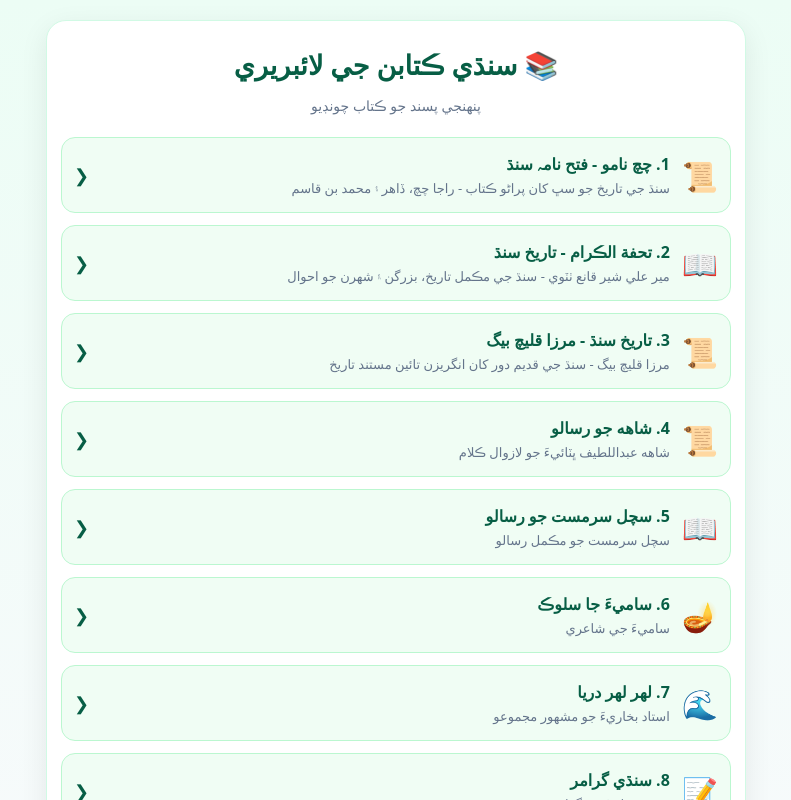
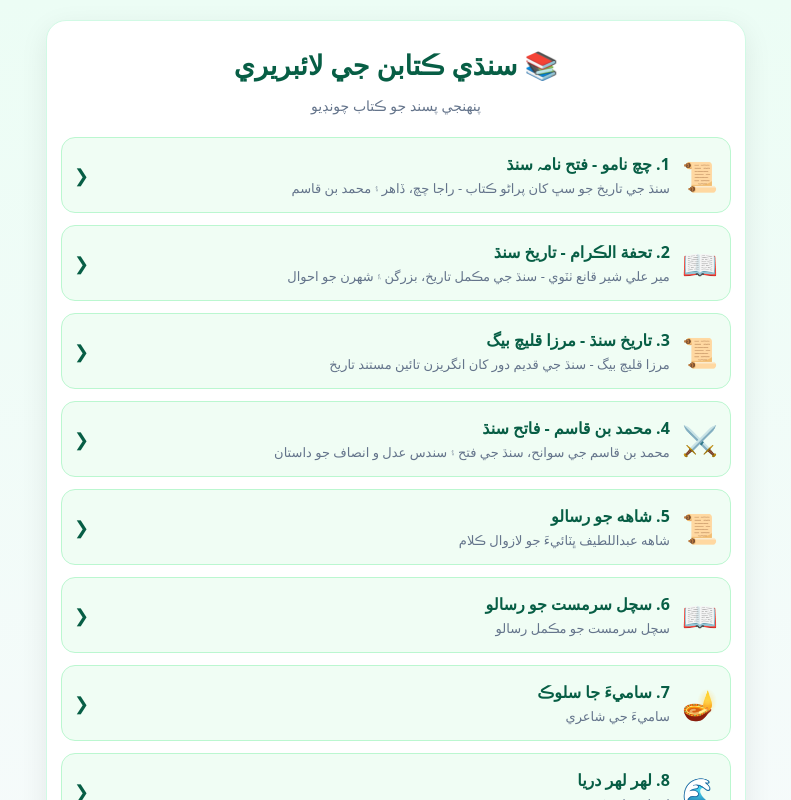
Before and after one commit to islamsolangi/sindhigpt, a Next.js app: page /app/books in a window 1280 px wide. Shown: the top 800 px of the page, without its empty margins (244-1035 px from the left). Built offline with nearby package versions, Linux system fonts and the light colour scheme.

Commit message:
Update page.tsx

```diff
--- a/app/app/books/page.tsx
+++ b/app/app/books/page.tsx
@@ -18,6 +18,12 @@ const books = [
   description: "مرزا قليچ بيگ - سنڌ جي قديم دور کان انگريزن تائين مستند تاريخ",
   icon: "📜",
   href: "/app/books/tarikh-sindh-qalich",
+},
+    {
+  title: "محمد بن قاسم - فاتح سنڌ",
+  description: "محمد بن قاسم جي سوانح، سنڌ جي فتح ۽ سندس عدل و انصاف جو داستان",
+  icon: "⚔️",
+  href: "/app/books/muhammad-bin-qasim",
 },
 {
 title: "شاهه جو رسالو",
```
